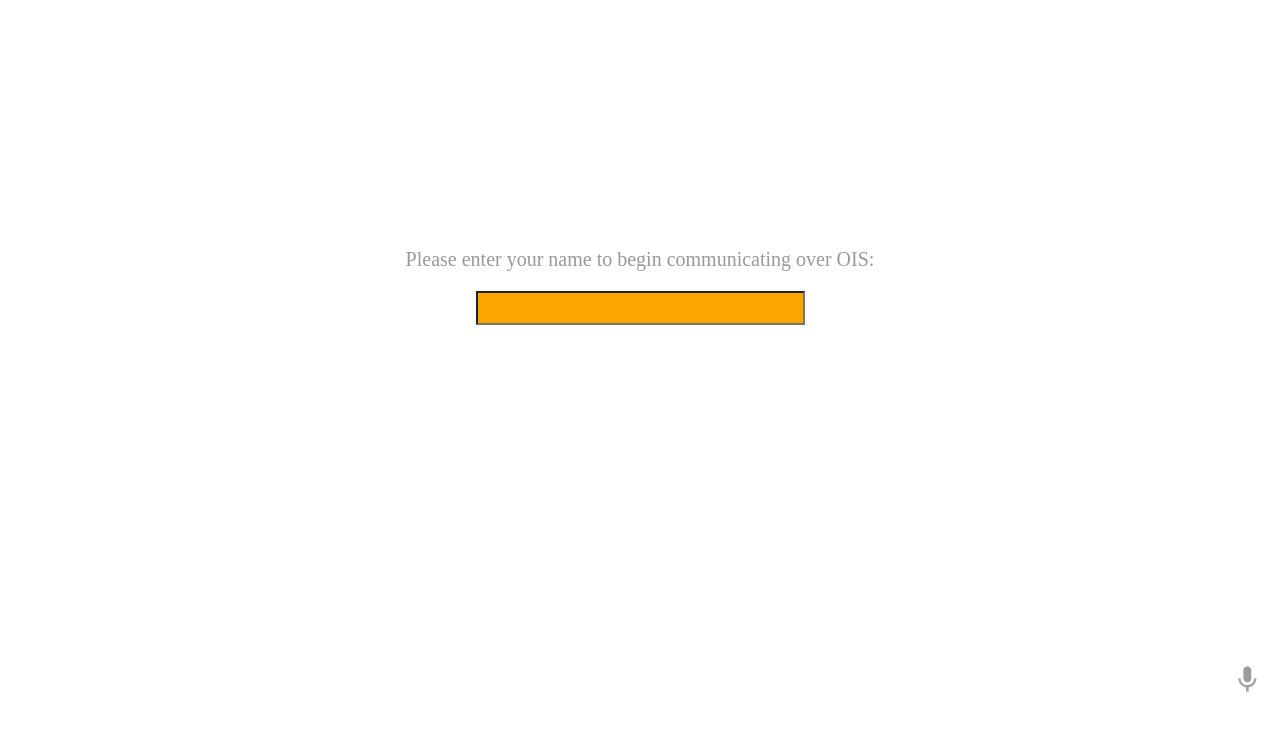
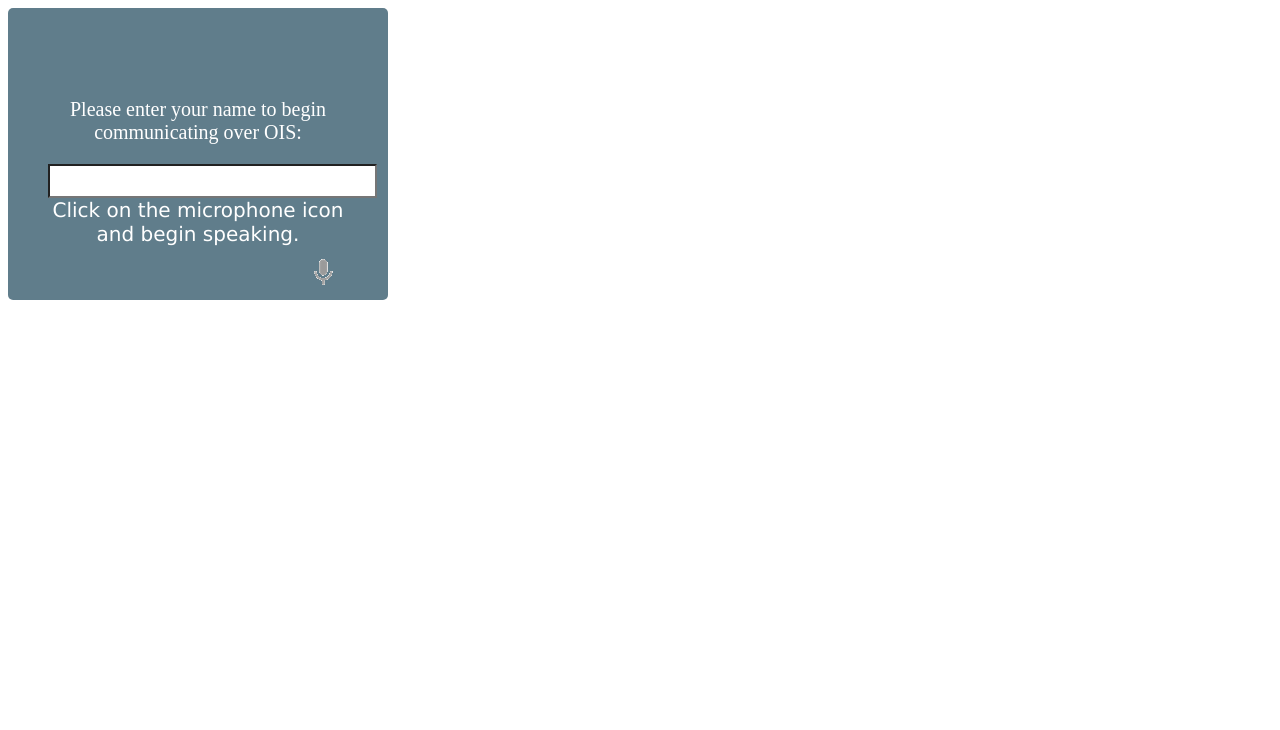
Before and after one commit to katestrykermcm/nasa, a website: page index.html in a window 1280 px wide. Drawn offline with Linux system fonts and the light colour scheme.

Commit message:
minor aesthetic changes

```diff
--- a/socket.js
+++ b/socket.js
@@ -170,7 +170,7 @@ if (!('webkitSpeechRecognition' in window)) {
         if(exists){//true statement, do whatever
 
         }
-        else{
+        else{}
           //false statement..do whatever
     };
 
--- a/stylesheet.css
+++ b/stylesheet.css
@@ -42,7 +42,7 @@ a:hover{
 #info{
     font-size: 20px;
     text-align: center;
-    color: #777;
+    color: white;
     visibility: hidden;
 }
 #results{
@@ -66,15 +66,14 @@ a:hover{
 
 /*CHAT*/
 #wrapper{
-    background-color: red;
-    width: 800px;
-    margin-left: auto;
-    margin-right: auto;
-    color: #999;
-    background: #FFF;
+    background: #607d8b;
+    width: 300px;
+    color: #FFF;
     border-radius: 5px;
     padding: 40px;
     padding-bottom: 0px;
+	float:left;
+	overflow:hidden;
 }
 #page_title{
     margin-top: 0px;
@@ -107,10 +106,10 @@ a:hover{
     font-weight: bold;
     font-size: 25px;
     color: #BBB;
-    background-color: orange;
+    background-color: #fff;
 }
 #chat{
-    margin-top: 200px;
+    /*margin-top: 200px;*/
 }
 .page_text{
     font-size: 20px;
@@ -130,7 +129,7 @@ a:hover{
     text-align: left;
     font-family: Rockwell;
     font-size: 20px;
-    color: #999;
+    color: #fff;
 }
 #messages{
     display: none;
```
Also changed, not shown: index.html (+2 -2 lines).
